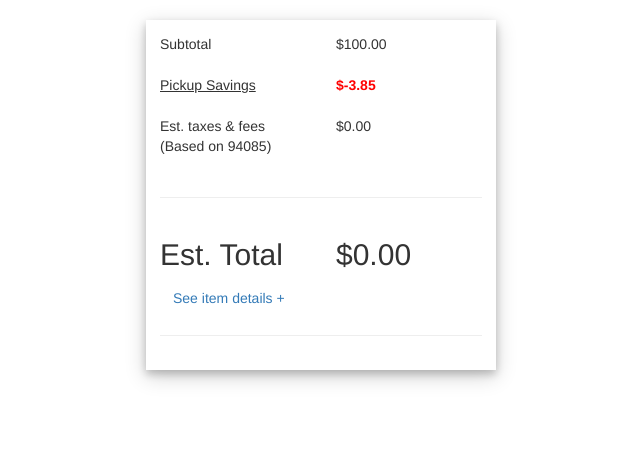
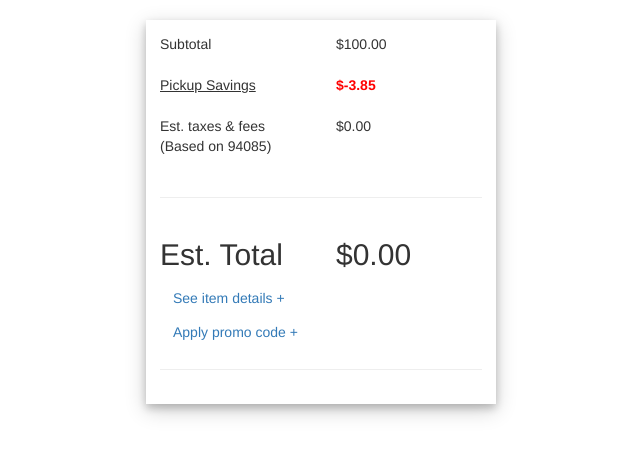
Before and after one commit to MaxDrljic/React-Redux-Shopping-Cart, a React (Create React App) app: page / in a window 1280 px wide. Shown: the top 456 px of the page, without its empty margins (319-959 px from the left). Built offline with nearby package versions, Linux system fonts and the light colour scheme.

Commit message:
PromoCode component

```diff
--- a/src/App.js
+++ b/src/App.js
@@ -6,6 +6,7 @@
 import TaxesFees from './components/TaxesFees/TaxesFees';
 import EstimatedTotal from './components/EstimatedTotal/EstimatedTotal';
 import ItemDetails from './components/ItemDetails/ItemDetails';
+import PromoCodeDiscount from './components/PromoCode/PromoCode'
 import './App.css';
 
 class App extends Component {
@@ -29,6 +30,7 @@
           <hr />
           <EstimatedTotal price={this.state.estimatedTotal.toFixed(2)} />
           <ItemDetails price={this.state.estimatedTotal.toFixed(2)}/>
+          <PromoCodeDiscount />
           <hr />
         </Grid>
       </div>
--- /dev/null
+++ b/src/components/PromoCode/PromoCode.js
@@ -0,0 +1,40 @@
+import React, { Component } from 'react';
+import {
+  Button,
+  Collapse,
+  Well,
+  Form,
+  Row,
+  Col,
+  FormGroup,
+  ControlLabel,
+  FormControl
+} from 'react-bootstrap';
+
+class PromoCodeDiscount extends Component {
+  constructor(props) {
+    super(props);
+
+    this.state = {
+      open: false,
+      value: ''
+    };
+  }
+  render() {
+    return(
+      <div>
+        <Button
+          className="promo-code-button"
+          bsStyle="link"
+          onClick={() => this.setState({ open: !this.state.open })}
+          >
+        {this.state.open === false ? `Apply ` : `Hide `}
+        promo code
+        {this.state.open === false ? ` +` : `-`}
+        </Button>
+      </div>
+    );
+  }
+}
+
+export default PromoCodeDiscount;
```
